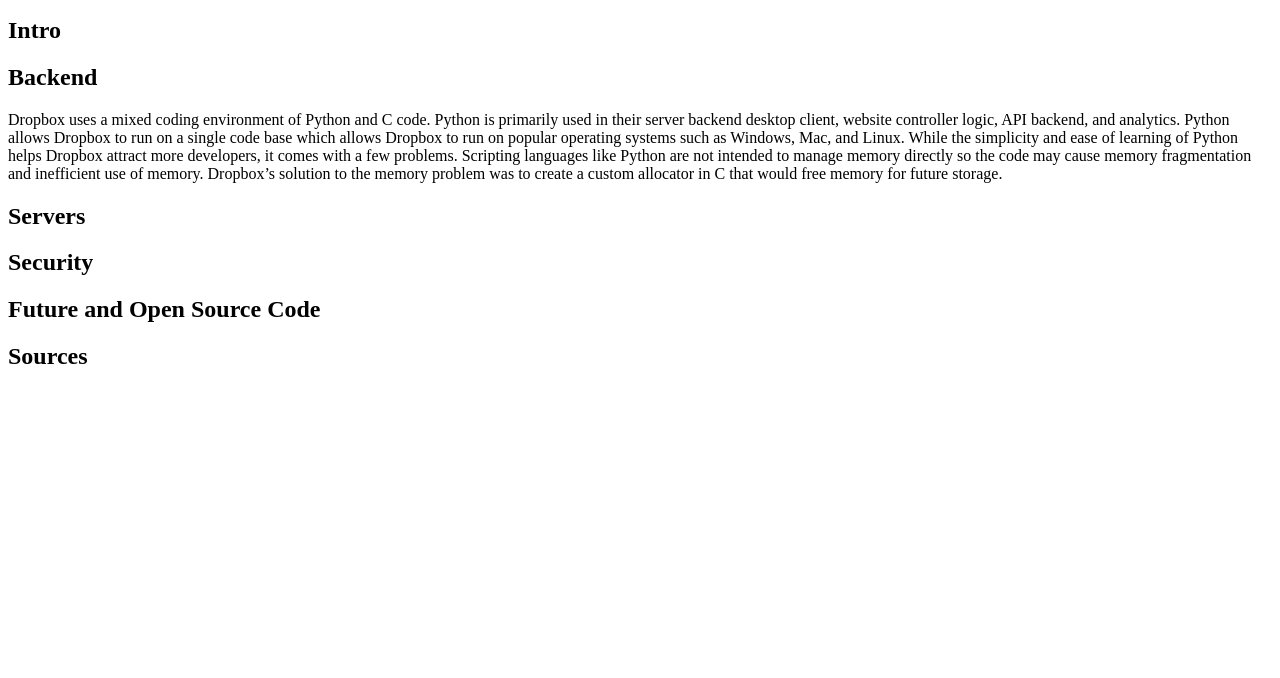
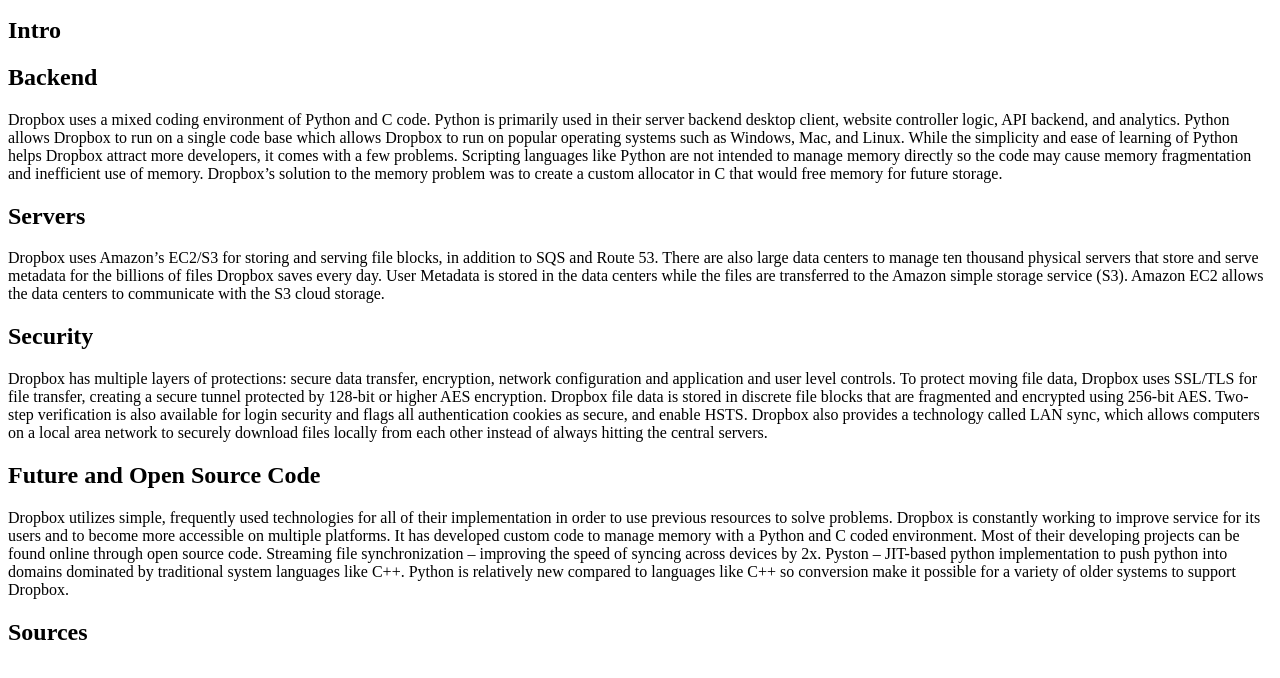
Before and after one commit to meghanhuynh/meghanhuynh.github.io, a plain HTML site: page index.html in a window 1280 px wide. Shown: the part 110-788 px from the top of the page. Drawn offline with Linux system fonts and the light colour scheme.

Commit message:
Update index.html

```diff
--- a/index.html
+++ b/index.html
@@ -27,8 +27,38 @@
     in C that would free memory for future storage. </p>
 
     <h2>Servers</h2>
+    <p>Dropbox uses Amazon’s EC2/S3 for storing and serving file blocks,
+    in addition to SQS and Route 53. There are also large data centers to
+    manage ten thousand physical servers that store and serve metadata for
+    the billions of files Dropbox saves every day. User Metadata is stored
+    in the data centers while the files are transferred to the Amazon simple
+    storage service (S3). Amazon EC2 allows the data centers to communicate
+    with the S3 cloud storage. </p>
+
     <h2>Security</h2>
+    <p>Dropbox has multiple layers of protections: secure data transfer,
+    encryption, network configuration and application and user level controls.
+    To protect moving file data, Dropbox uses SSL/TLS for file transfer, creating
+    a secure tunnel protected by 128-bit or higher AES encryption. Dropbox file
+    data is stored in discrete file blocks that are fragmented and encrypted using
+    256-bit AES. Two-step verification is also available for login security and
+    flags all authentication cookies as secure, and enable HSTS. Dropbox also
+    provides a technology called LAN sync, which allows computers on a local area
+    network to securely download files locally from each other instead of always
+    hitting the central servers.</p>
+
     <h2>Future and Open Source Code</h2>
+    <p>Dropbox utilizes simple, frequently used technologies for all of their
+    implementation in order to use previous resources to solve problems. Dropbox
+    is constantly working to improve service for its users and to become more
+    accessible on multiple platforms. It has developed custom code to manage memory
+    with a Python and C coded environment. Most of their developing projects can be
+    found online through open source code.
+            Streaming file synchronization – improving the speed of syncing across devices by 2x.
+            Pyston – JIT-based python implementation to push python into domains dominated by
+            traditional system languages like C++. Python is relatively new compared to languages
+            like C++ so conversion make it possible for a variety of older systems to support Dropbox.
+    </p>
 
     <h2>Sources</h2>
 
```
